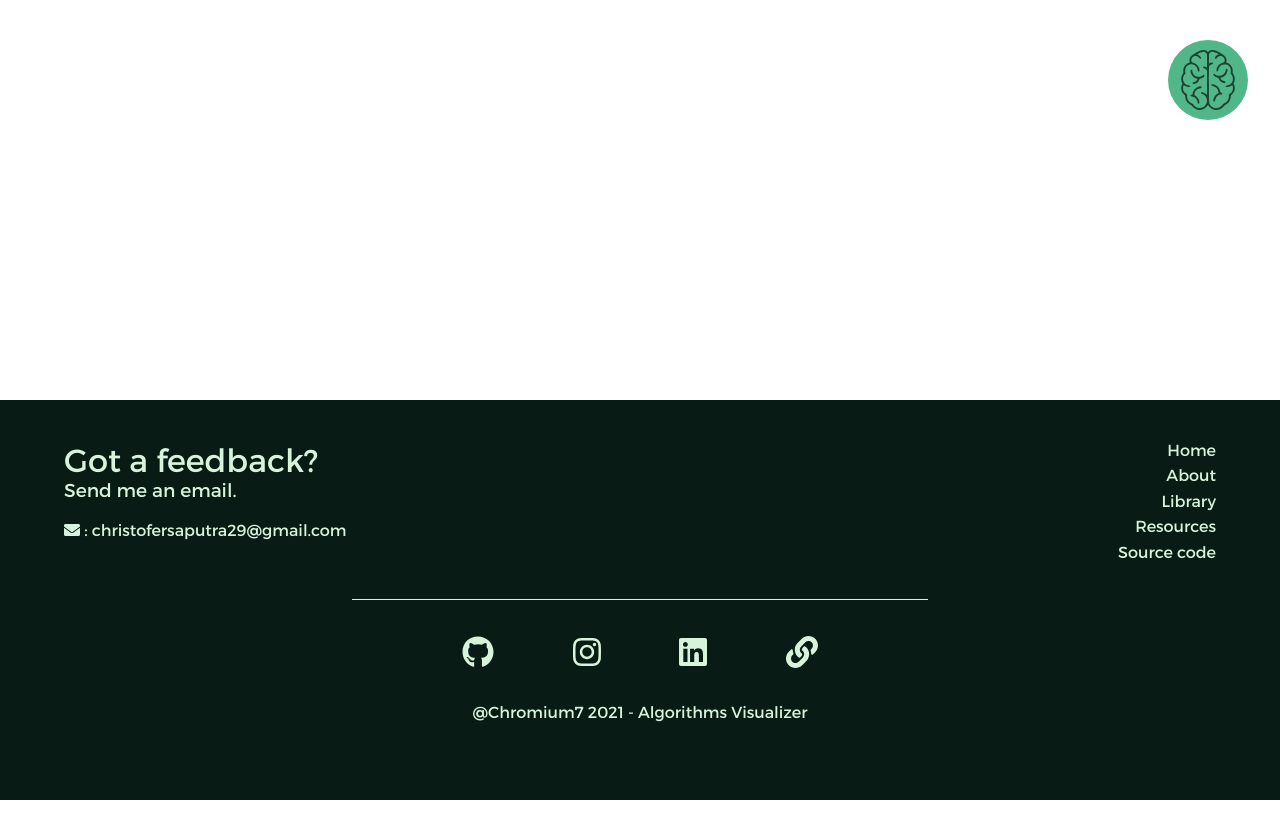
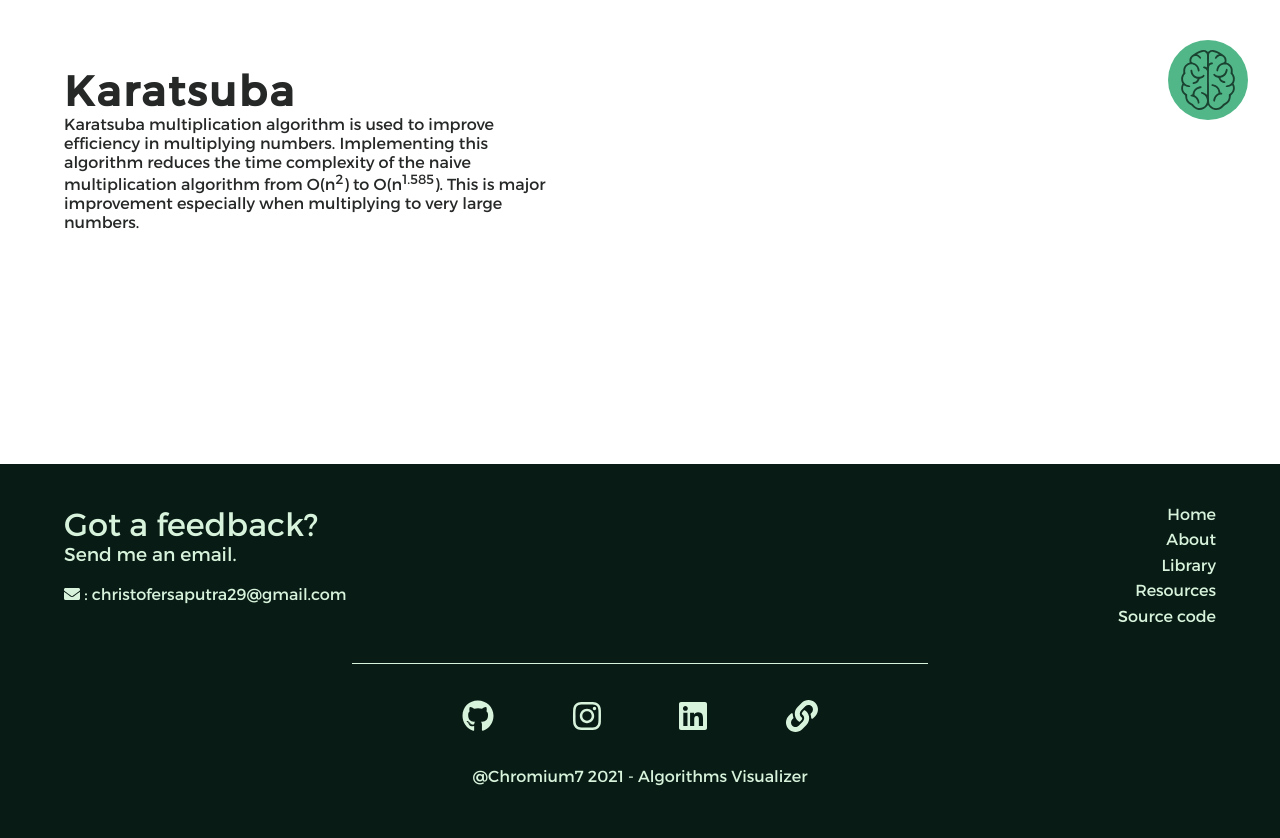
Before and after one commit to chromium7/algorithms-visualizer, a Vue app: page /library/karatsuba in a window 1280 px wide. Shown: the top 838 px of the page. Before the commit the page ends 800 px from the top, so only its background shows below. Built offline with nearby package versions, Linux system fonts and the light colour scheme.

Commit message:
Add Karatsuba page and add links in library page

```diff
--- a/src/router/index.js
+++ b/src/router/index.js
@@ -33,6 +33,11 @@ const routes = [
     path: '/library/merge-sort',
     name: 'MergeSort',
     component: () => import('../views/MergeSort.vue')
+  },
+  {
+    path: '/library/karatsuba',
+    name: 'Karatsuba',
+    component: () => import('../views/Karatsuba.vue')
   }
 ];
 
--- a/src/styles/base.scss
+++ b/src/styles/base.scss
@@ -117,3 +117,7 @@ section {
     letter-spacing: 0.15rem;
   }
 }
+
+.opening {
+  margin: 4em 5%;
+}
--- a/src/views/About.vue
+++ b/src/views/About.vue
@@ -1,5 +1,5 @@
 <template>
-  <div class="about">
+  <div class="opening about">
     <div class="title">
       <h1>About Algorithms Visualizer</h1>
       <p>
@@ -58,7 +58,6 @@ export default {
 
 <style lang="scss" scoped>
 .about {
-  margin: 4em 5%;
   section {
     h2 {
       text-align: center;
--- /dev/null
+++ b/src/views/Karatsuba.vue
@@ -0,0 +1,22 @@
+<template>
+  <div class="opening">
+    <div class="title">
+      <h1>Karatsuba</h1>
+      <p>
+        Karatsuba multiplication algorithm is used to improve efficiency in
+        multiplying numbers. Implementing this algorithm reduces the time
+        complexity of the naive multiplication algorithm from O(n<sup>2</sup>)
+        to O(n<sup>1.585</sup>). This is major improvement especially when
+        multiplying to very large numbers.
+      </p>
+    </div>
+  </div>
+</template>
+
+<script>
+export default {
+  name: 'Karatsuba'
+};
+</script>
+
+<style lang="scss" scoped></style>
--- a/src/views/Library.vue
+++ b/src/views/Library.vue
@@ -1,5 +1,5 @@
 <template>
-  <div class="library">
+  <div class="opening library">
     <div class="title">
       <h1>Library</h1>
       <p>
@@ -33,7 +33,9 @@
       <div class="entries">
         <div class="entry" v-for="(entry, index) in divandconq" :key="index">
           <img :src="entry.thumbnail" :alt="entry.name" />
-          <p>{{ entry.name }}</p>
+          <p>
+            <router-link :to="entry.link">{{ entry.name }}</router-link>
+          </p>
         </div>
       </div>
     </section>
@@ -46,7 +48,7 @@
           it down into simpler subproblems and utilizing the fact that the
           optimal solution to the overall problem depends upon the optimal
           solution to its subproblems.
-          <br />
+          <br /><br />
           Many also describe DP as a careful brute force strategy, which try
           every possible choice while keeping in mind to not repeat the same
           operation. This technique of storing the results of already solved
@@ -56,7 +58,9 @@
       <div class="entries">
         <div class="entry" v-for="(entry, index) in dynprog" :key="index">
           <img :src="entry.thumbnail" :alt="entry.name" />
-          <p>{{ entry.name }}</p>
+          <p>
+            <router-link :to="entry.link">{{ entry.name }}</router-link>
+          </p>
         </div>
       </div>
     </section>
@@ -69,13 +73,21 @@ export default {
   data: function() {
     return {
       divandconq: [
-        { name: 'Merge Sort', thumbnail: '#', link: 'merge_sort' },
-        { name: 'Karatsuba', thumbnail: '#', link: 'karatsuba' },
+        {
+          name: 'Merge Sort',
+          thumbnail: require('@/assets/merge_sort.png'),
+          link: '/library/merge-sort'
+        },
+        {
+          name: 'Karatsuba',
+          thumbnail: require('@/assets/karatsuba.png'),
+          link: '/library/karatsuba'
+        },
         { name: 'Minimax', thumbnail: '#', link: 'minimax' }
       ],
       dynprog: [
-        { name: 'Merge Sort', thumbnail: '#', link: 'merge_sort' },
-        { name: 'Karatsuba', thumbnail: '#', link: 'merge_sort' },
+        { name: 'Fibonacci', thumbnail: '#', link: 'fibonacci' },
+        { name: 'Knapsack', thumbnail: '#', link: 'knapsack' },
         { name: 'Minimax', thumbnail: '#', link: 'merge_sort' }
       ]
     };
@@ -85,8 +97,6 @@ export default {
 
 <style lang="scss" scoped>
 .library {
-  margin: 4em 5%;
-
   section {
     h2 {
       border-bottom: 1px solid v(dark-secondary);
@@ -112,9 +122,14 @@ export default {
       display: flex;
       flex-wrap: wrap;
       justify-content: space-between;
+      margin-top: 2em;
 
       .entry {
         width: 400px;
+
+        p a {
+          color: v('dark-black');
+        }
 
         img {
           width: 100%;
--- a/src/views/MergeSort.vue
+++ b/src/views/MergeSort.vue
@@ -1,5 +1,10 @@
 <template>
-  <div class="bruh"></div>
+  <div class="opening">
+    <div class="title">
+      <h1>Merge Sort</h1>
+      <p>The classic starting algorithm to learn</p>
+    </div>
+  </div>
 </template>
 
 <script>
--- a/src/views/Resources.vue
+++ b/src/views/Resources.vue
@@ -1,5 +1,5 @@
 <template>
-  <div class="resources">
+  <div class="opening resources">
     <div class="title">
       <h1>Resources</h1>
       <p>
@@ -97,8 +97,6 @@ export default {
 
 <style lang="scss" scoped>
 .resources {
-  margin: 4em 5%;
-
   .book-container,
   .channel-container {
     display: flex;
```
